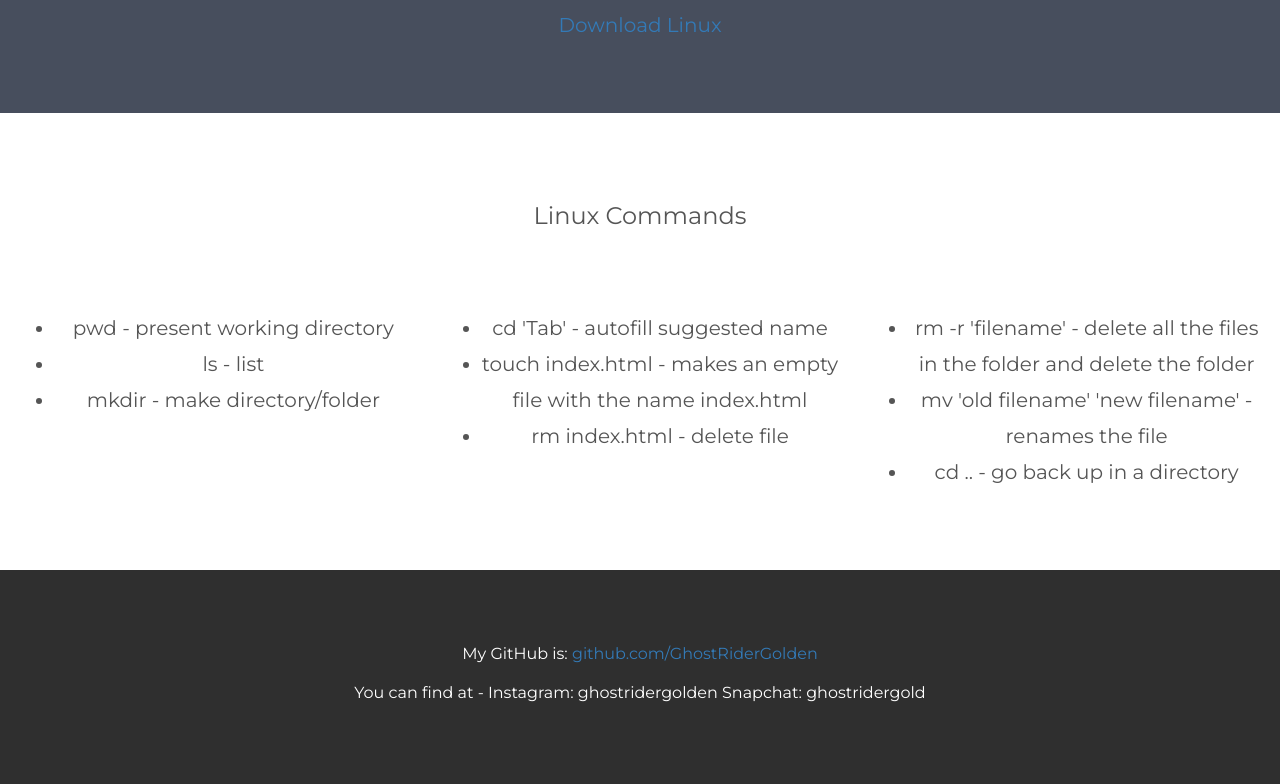
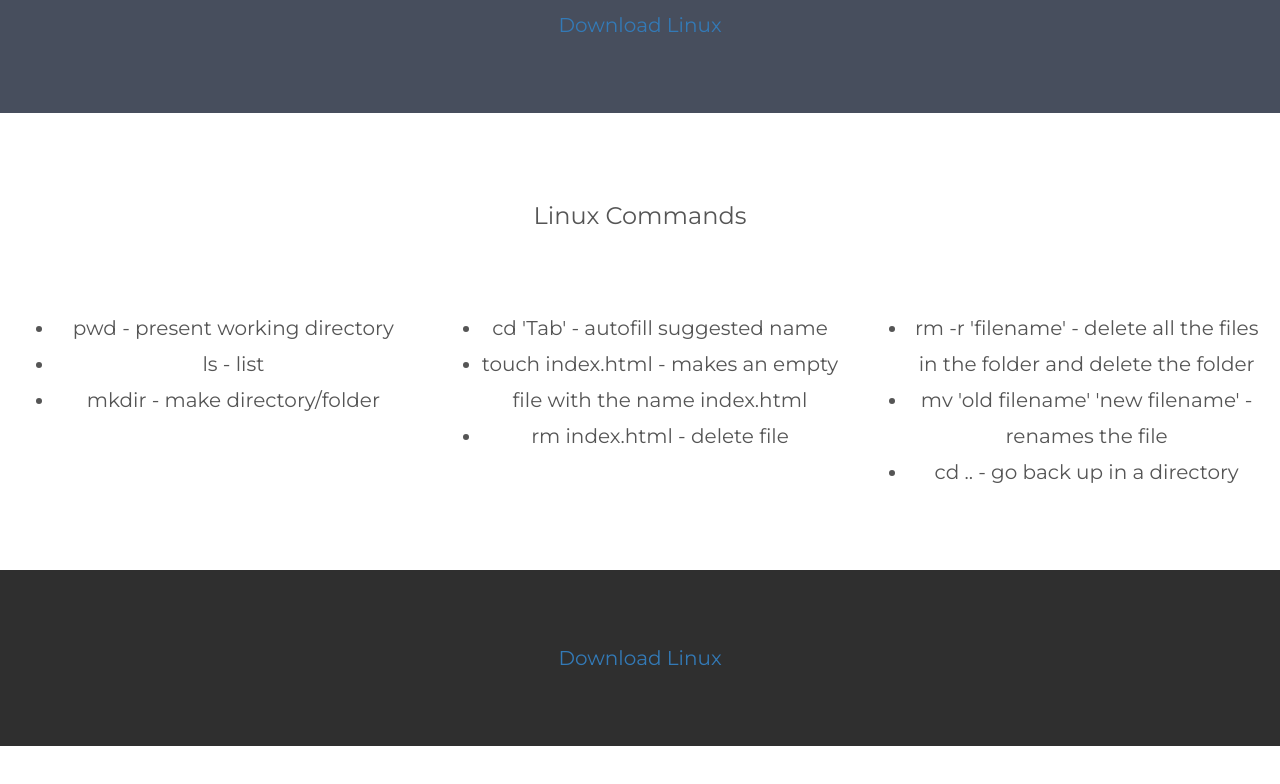
Before and after one commit to ZacharyVeliky/IS-218-project1, a plain HTML site: page Linux.html in a window 1280 px wide. Shown: the part 990-1774 px from the top of the page. After the commit the page ends 1736 px from the top, so only its background shows below. Drawn offline with nearby package versions, Linux system fonts and the light colour scheme.

Commit message:
Update Linux.html

```diff
--- a/Linux.html
+++ b/Linux.html
@@ -119,8 +119,7 @@
 
 <!-- Footer -->
 <footer class="container-fluid bg-4 text-center">
-    <p>My GitHub is: <a href="https://github.com/GhostRiderGolden">github.com/GhostRiderGolden</a></p>
-    <p>You can find at - Instagram: ghostridergolden Snapchat: ghostridergold</p>
+    <a href="https://www.linux.org/pages/download/">Download Linux</a>
 </footer>
 </body>
 </html>
```
